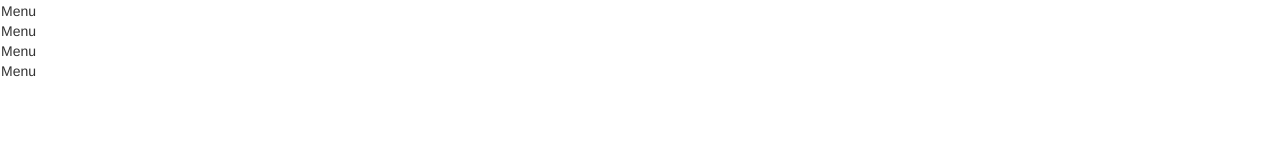
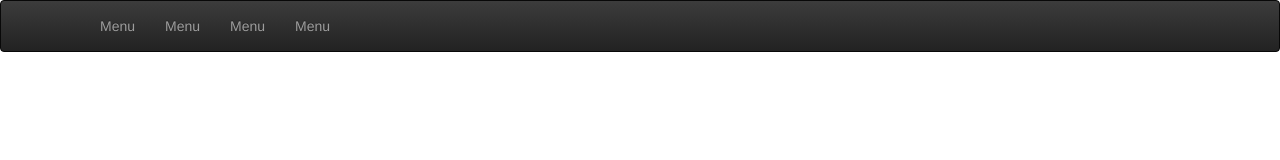
Before and after one commit to back-D/avail, a plain HTML site: page index.html in a window 1280 px wide. Drawn offline with nearby package versions, Linux system fonts and the light colour scheme.

Commit message:
Create navbar

```diff
--- a/index.html
+++ b/index.html
@@ -20,27 +20,30 @@
     <![endif]-->
 </head>
 <body>
-    <div class="navbar navbar-inner">
-        <nav>
-            <ul class="nav">
-                <li>Menu</li>
-                <li>Menu</li>
-                <li>Menu</li>
-                <li>Menu</li>
-            </ul>
+<div class="navbar navbar-inverse">
+    <div class="container">
+        <nav class="navbar-header">
+            <button type="button" class="navbar-toggle" data-toggle="collapse" data-target="#responsive-menu">
+                <span class="sr-only"></span>
+                <span class="icon-bar"></span>
+                <span class="icon-bar"></span>
+                <span class="icon-bar"></span>
+            </button>
+            <div class="collapse navbar-collapse" id="responsive-menu">
+                <ul class="nav navbar-nav">
+                    <li><a href="#">Menu</a></li>
+                    <li><a href="#">Menu</a></li>
+                    <li><a href="#">Menu</a></li>
+                    <li><a href="#">Menu</a></li>
+                </ul>
+            </div>
         </nav>
     </div>
-
-
-
-
-
-
-
+</div>
 
 
 <!-- jQuery (necessary for Bootstrap's JavaScript plugins) -->
-<script src="https://ajax.googleapis.com/ajax/libs/jquery/1.11.3/jquery.min.js"></script>
+<script src="js/jquery-2.2.4.js"></script>
 <!-- Include all compiled plugins (below), or include individual files as needed -->
 <script src="js/bootstrap.js"></script>
 </body>
```
